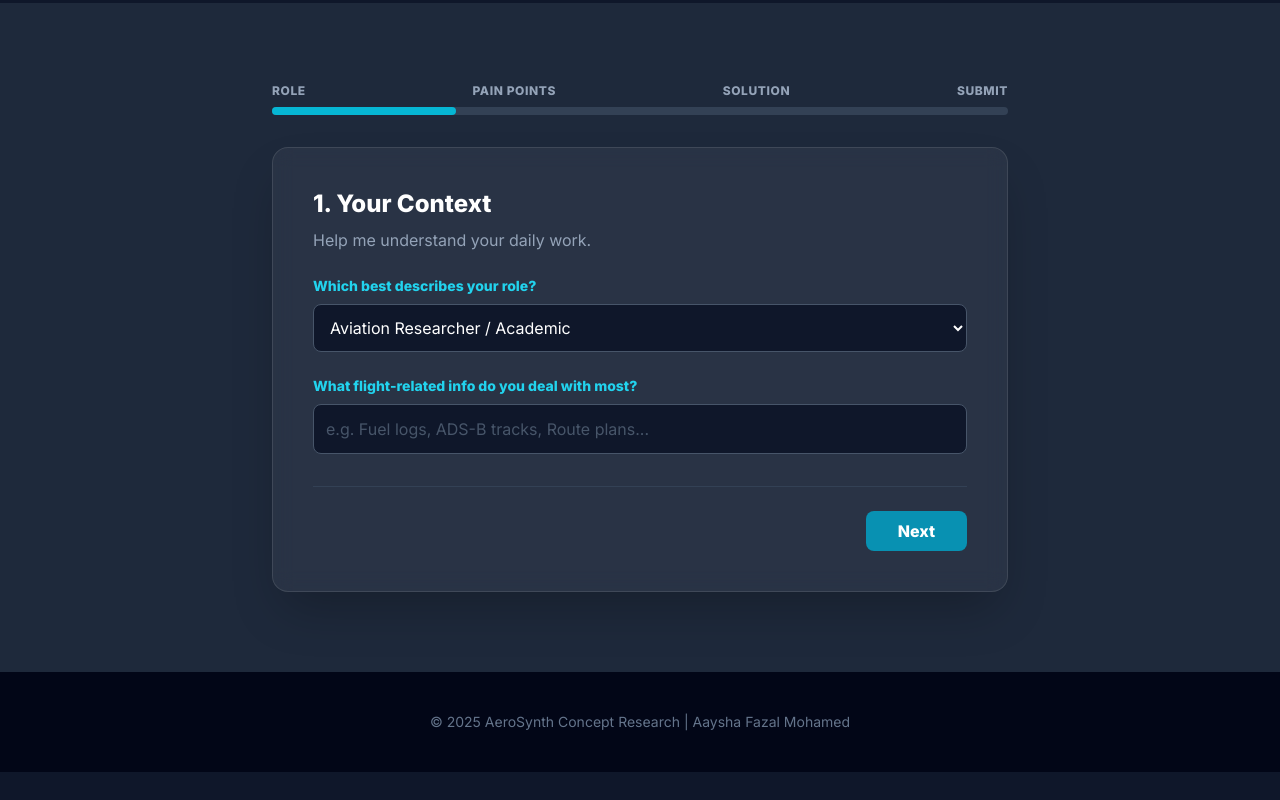
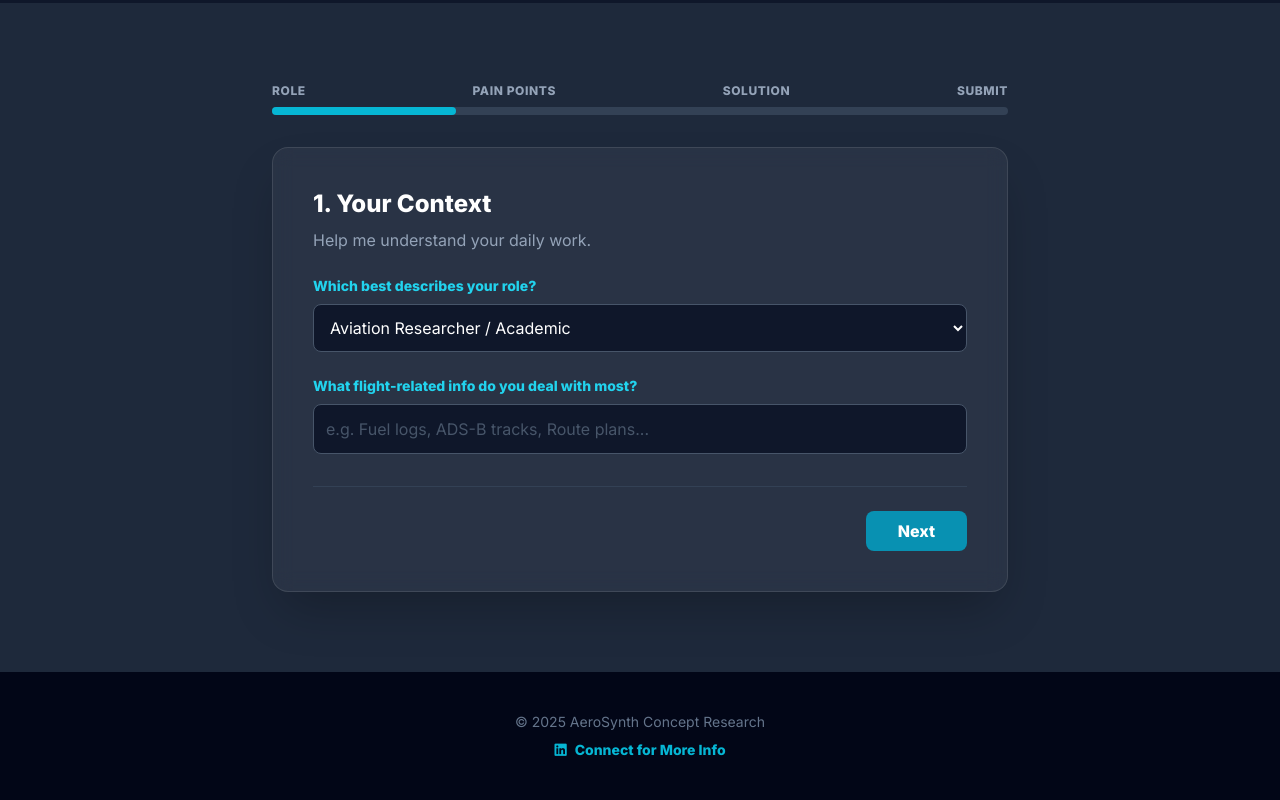
Before and after one commit to AAYSHAA/AeroSynth, a plain HTML site: page index.html in a window 1280 px wide. Shown: the part 797-1597 px from the top of the page. Before the commit the page ends 1569 px from the top, so only its background shows below. Drawn offline with nearby package versions, Linux system fonts and the light colour scheme.

Commit message:
Update index.html
footer change

```diff
--- a/index.html
+++ b/index.html
@@ -256,9 +256,12 @@
         </div>
     </section>
 
-    <!-- FOOTER -->
+  <!-- FOOTER -->
     <footer class="bg-slate-950 py-10 text-center text-slate-500 text-sm">
-        <p>&copy; 2025 AeroSynth Concept Research | Aaysha Fazal Mohamed</p>
+        <p class="mb-2">&copy; 2025 AeroSynth Concept Research</p>
+        <a href="YOUR_LINKEDIN_URL_HERE" target="www.linkedin.com/in/aayshafazalmohamed" class="text-cyan-500 hover:text-cyan-400 font-bold transition inline-flex items-center">
+            <i class="fa-brands fa-linkedin mr-2"></i> Connect for More Info
+        </a>
     </footer>
 
     <!-- LOGIC -->
```
